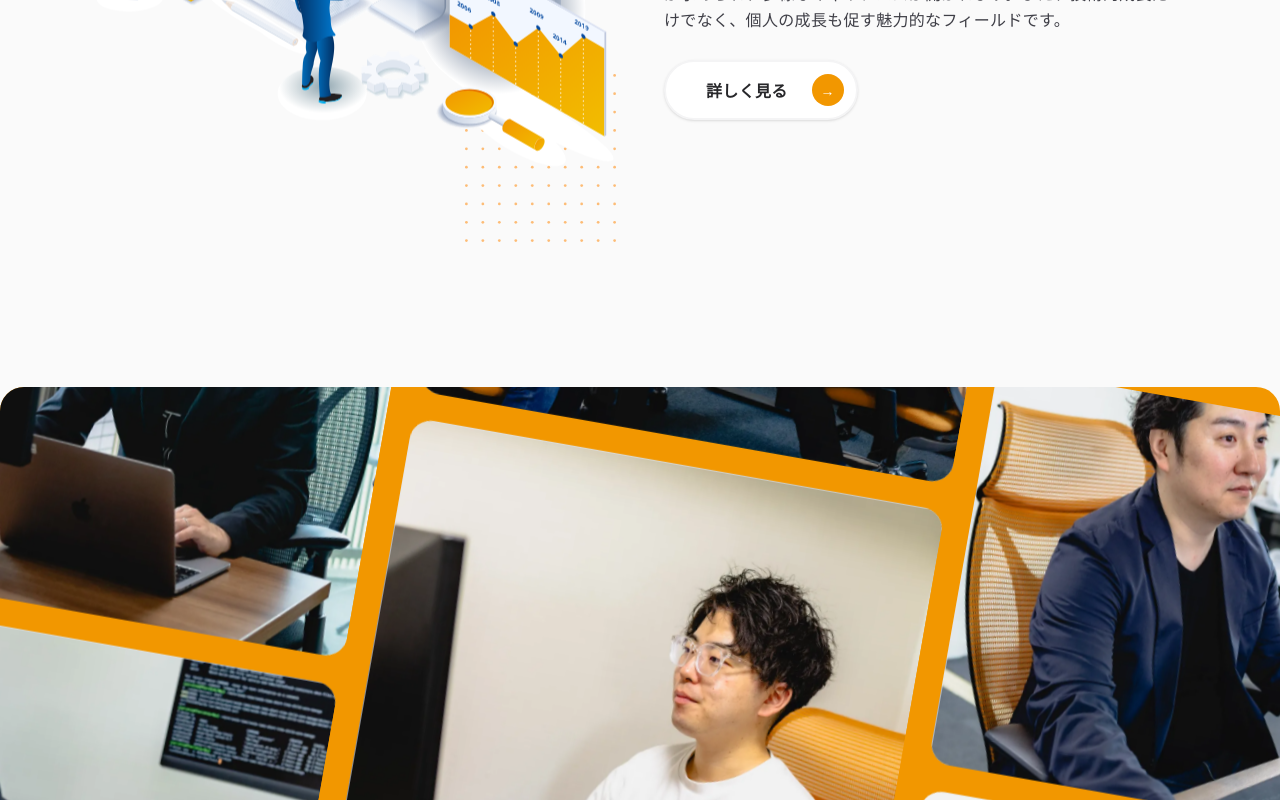
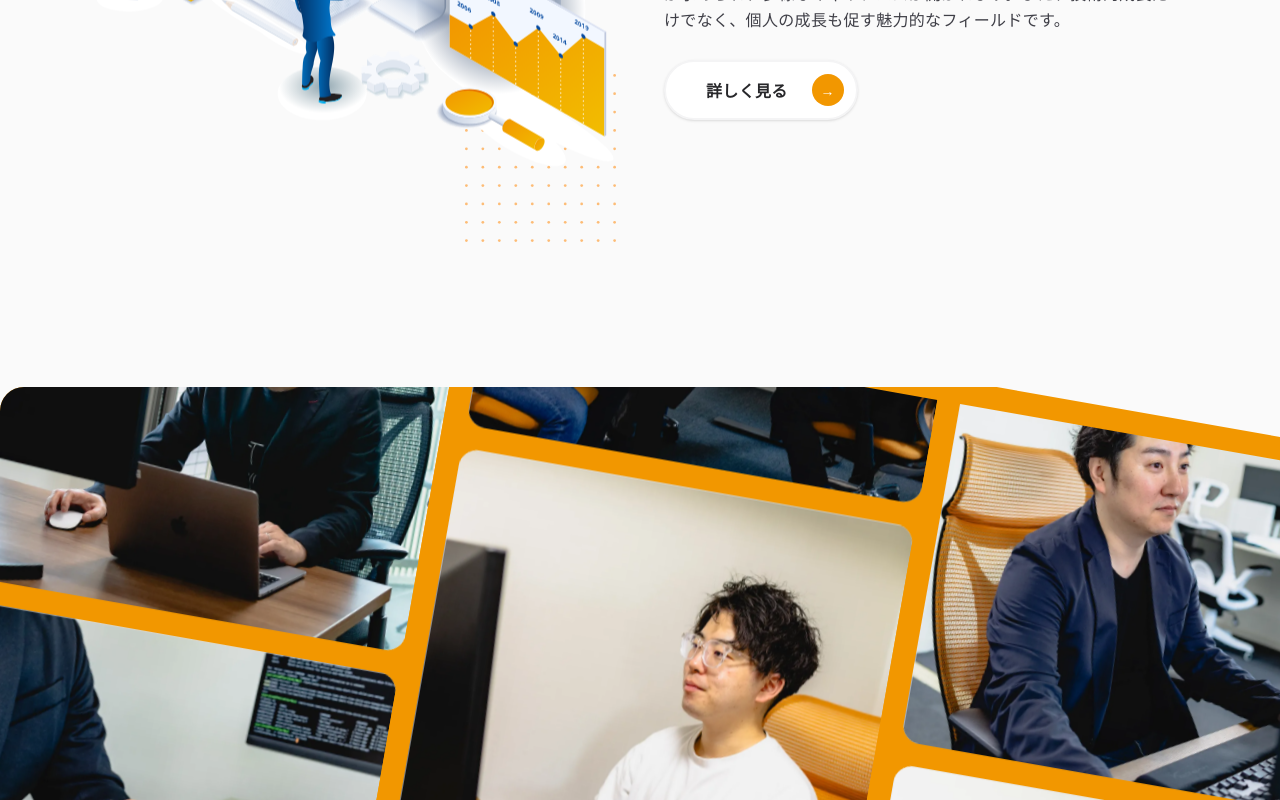
Before and after one commit to estack-inc/estack-website, a Next.js app: page / in a window 1280 px wide. Shown: the part 2040-2840 px from the top of the page. Built offline with nearby package versions, Linux system fonts and the light colour scheme.

Commit message:
fix: TOP写真グリッド 高さ 1.25倍＋3列均等表示 (#14)

```diff
--- a/components/PhotoGrid.tsx
+++ b/components/PhotoGrid.tsx
@@ -67,10 +67,11 @@ export default function PhotoGrid() {
   return (
     <section className="py-16 md:py-24 overflow-hidden">
       {/* 外側コンテナ：高さ固定・画面いっぱいに広がる。全体の 4 角は丸い */}
-      <div className="relative h-[420px] md:h-[600px] w-full">
+      <div className="relative h-[500px] md:h-[750px] w-full">
         <div className="absolute inset-0 overflow-hidden rounded-3xl">
-          {/* 傾き（10度）＋スケールで端まで埋める */}
-          <div className="absolute inset-0 origin-center rotate-[10deg] scale-[1.35] bg-brand p-[12px] md:p-[20px]">
+          {/* 傾き（10度）＋スケール最小化で 3 列を均等に表示。スケールが小さい分、
+              回転で生じる三角形の隙間は rounded-3xl のマスクで隠れる。 */}
+          <div className="absolute inset-0 origin-center rotate-[10deg] scale-[1.15] bg-brand p-[12px] md:p-[20px]">
             <div className="grid h-full grid-cols-3 gap-[12px] md:gap-[20px]">
               <Column photos={COL_LEFT} direction="up" />
               <Column photos={COL_MID} direction="down" />
```
